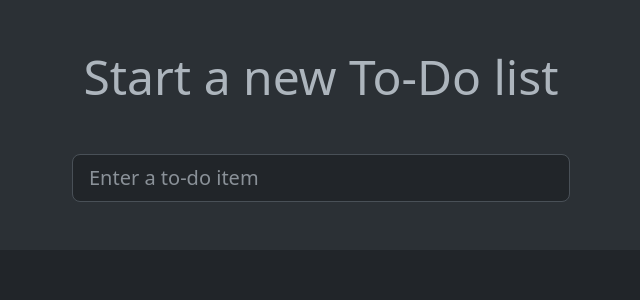
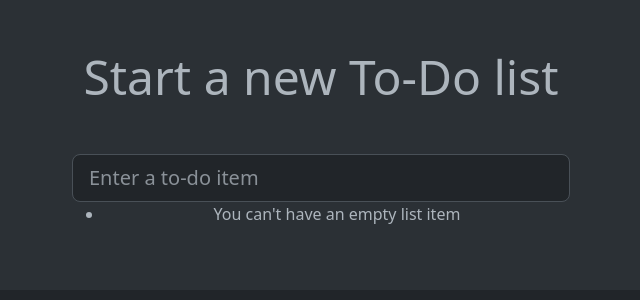
Before and after one commit to Krishna-Shahi/todo_with_TDD, a Django app: page /lists/new in a window 1280 px wide. Shown: the top 300 px of the page, without its empty margins (319-959 px from the left). Run offline with Django 5.2, Linux system fonts and the light colour scheme; some libraries are stand-ins or nearby versions.

Commit message:
Advance forms, validations, unit tests and functional tests done

```diff
--- a/src/lists/forms.py
+++ b/src/lists/forms.py
@@ -1,9 +1,9 @@
 from django import forms
 from django.core.exceptions import ValidationError
-from lists.models import Item, List
+from lists.models import Item
 
 EMPTY_ITEM_ERROR = "You can't have an empty list item"
-DUPLICATE_ITEM_ERROR = "You can't have a duplicate item on your list"
+DUPLICATE_ITEM_ERROR = "You've already got this in your list"
 
 class ItemForm(forms.models.ModelForm):
     class Meta:
@@ -27,6 +27,7 @@ class ItemForm(forms.models.ModelForm):
 class ExistingListItemForm(ItemForm):
     def __init__(self, for_list, *args, **kwargs):
         super().__init__(*args, **kwargs)
+        self.instance.list = for_list
 
     def validate_unique(self):
         try:
@@ -34,3 +35,6 @@ class ExistingListItemForm(ItemForm):
         except ValidationError as e:
             e.error_dict = {'text': [DUPLICATE_ITEM_ERROR]}
             self._update_errors(e)
+
+    def save(self):
+        return forms.models.ModelForm.save(self)
--- a/src/lists/templates/base.html
+++ b/src/lists/templates/base.html
@@ -19,7 +19,9 @@
                     {{ form.text }}
                     {% csrf_token %}
                     {% if form.errors %}
-                        <div class="invalid-feedback">{{ form.errors.text }}</div>
+                        <div class="form-group has-error">
+                            <div class="help-block">{{ form.text.errors }}</div>
+                        </div>
                     {% endif %}
                 </form>
             </div>
--- a/src/lists/views.py
+++ b/src/lists/views.py
@@ -1,5 +1,5 @@
 from django.shortcuts import render,redirect
-from lists.forms import ItemForm
+from lists.forms import ItemForm, ExistingListItemForm
 from lists.models import Item, List
 from django.core.exceptions import ValidationError
 
@@ -8,13 +8,14 @@ def home_page(request):
 
 def view_list(request, list_id):
     our_list = List.objects.get(id=list_id)
+    form = ExistingListItemForm(for_list=our_list)
     if request.method == "POST":
-        form = ItemForm(data=request.POST)
+        form = ExistingListItemForm(for_list=our_list, data=request.POST)
         if form.is_valid():
-            form.save(for_list=our_list)
+            form.save()
             return redirect(our_list)
     else:
-        form = ItemForm()
+        form = ExistingListItemForm(for_list=our_list)
     return render(request, "list.html", {"list": our_list, "form": form})
 
 def new_list(request):
```
Also changed, not shown: src/lists/tests/test_forms.py (+6 -0 lines), src/lists/tests/test_views.py (+5 -5 lines).
